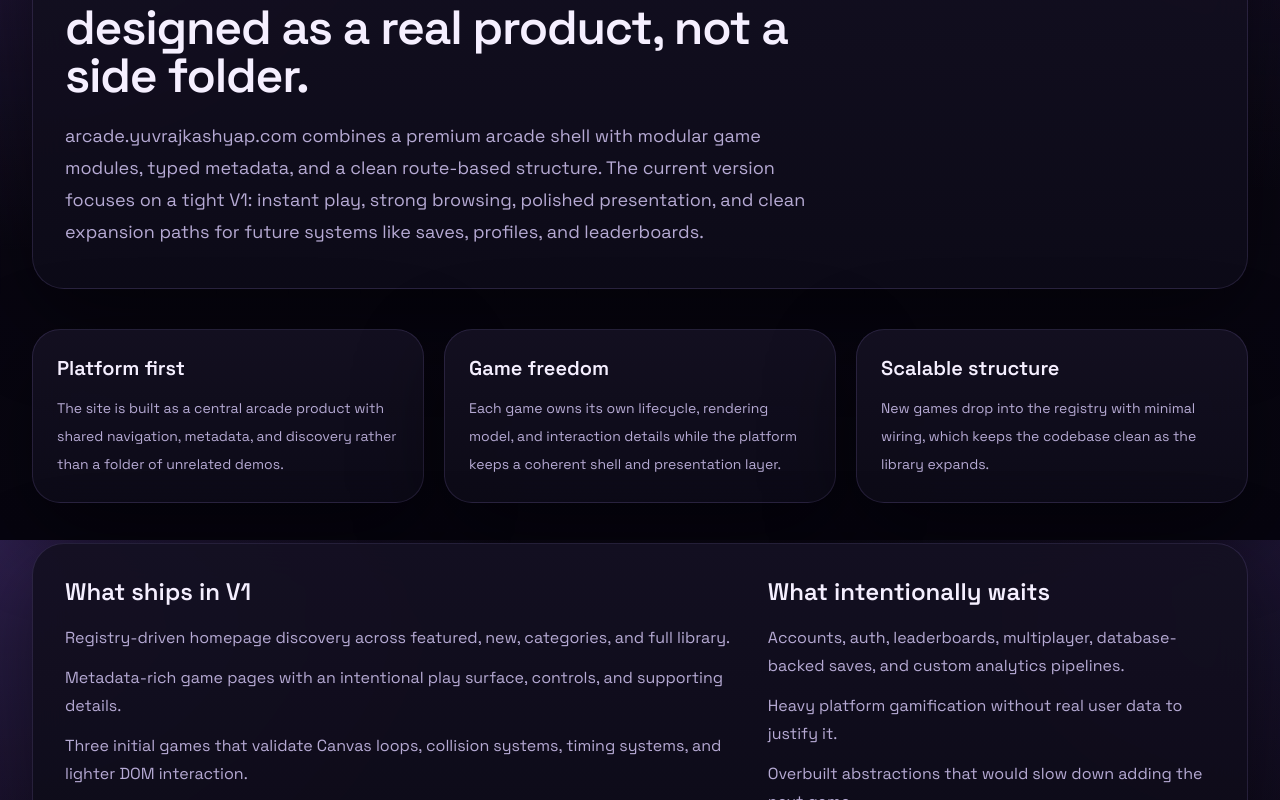
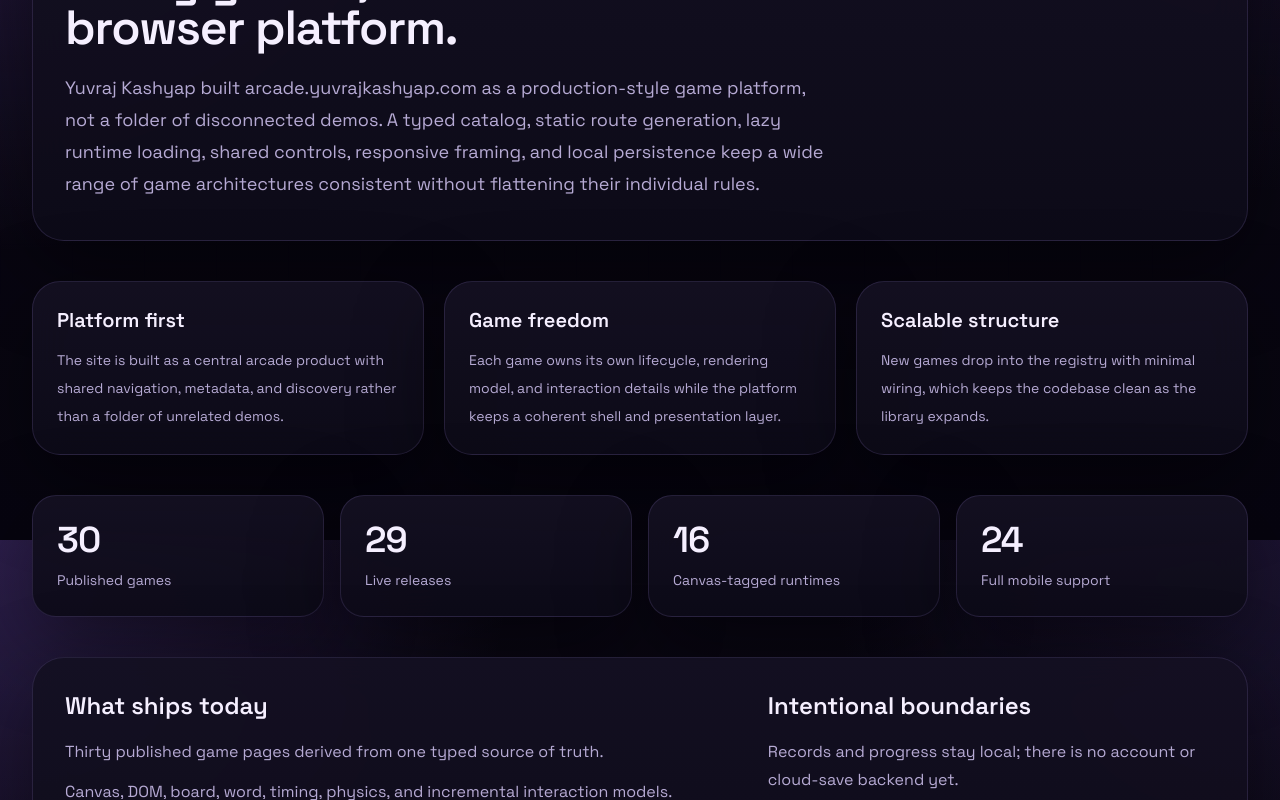
Before and after one commit to YuvrajKashyap/arcade, a Next.js app: page /about in a window 1280 px wide. Shown: the part 260-1060 px from the top of the page. Built offline with nearby package versions, Linux system fonts and the light colour scheme; no server answers.

Commit message:
fix: align public surfaces with the 30-game release

```diff
--- a/scripts/capture-recruiter-showcase.mjs
+++ b/scripts/capture-recruiter-showcase.mjs
@@ -1,10 +1,16 @@
-// Captures the deployed product for recruiter-facing documentation.
+// Captures a production build for recruiter-facing documentation.
 import { mkdir } from "node:fs/promises";
 import path from "node:path";
 import { chromium, devices } from "playwright";
 
 const baseUrl = process.env.ARCADE_CAPTURE_URL ?? "https://arcade.yuvrajkashyap.com";
 const outputRoot = path.resolve("public/brand/recruiter");
+
+const platformRoutes = [
+  { slug: "dashboard", route: "/" },
+  { slug: "library", route: "/library" },
+  { slug: "about", route: "/about" },
+];
 
 const games = [
   "snake",
@@ -69,8 +75,13 @@ const desktop = await browser.newContext({
 });
 const desktopPage = await desktop.newPage();
 
-await captureRoute(desktopPage, "/", path.join(outputRoot, "desktop", "dashboard.jpg"));
-await captureRoute(desktopPage, "/about", path.join(outputRoot, "desktop", "about.jpg"));
+for (const { slug, route } of platformRoutes) {
+  await captureRoute(
+    desktopPage,
+    route,
+    path.join(outputRoot, "desktop", `${slug}.jpg`),
+  );
+}
 
 for (const slug of games) {
   await captureRoute(
@@ -101,8 +112,13 @@ const mobile = await browser.newContext({
 });
 const mobilePage = await mobile.newPage();
 
-await captureRoute(mobilePage, "/", path.join(outputRoot, "mobile", "dashboard.jpg"));
-await captureRoute(mobilePage, "/about", path.join(outputRoot, "mobile", "about.jpg"));
+for (const { slug, route } of platformRoutes) {
+  await captureRoute(
+    mobilePage,
+    route,
+    path.join(outputRoot, "mobile", `${slug}.jpg`),
+  );
+}
 
 for (const slug of games) {
   await captureRoute(
@@ -115,4 +131,5 @@ for (const slug of games) {
 await mobile.close();
 await browser.close();
 
-console.log(`Captured ${games.length * 2 + 5} recruiter-showcase images from ${baseUrl}.`);
+const captureCount = games.length * 2 + platformRoutes.length * 2 + 1;
+console.log(`Captured ${captureCount} recruiter-showcase images from ${baseUrl}.`);
--- a/src/app/about/page.tsx
+++ b/src/app/about/page.tsx
@@ -1,10 +1,14 @@
 import type { Metadata } from "next";
 import { SectionReveal } from "@/components/ui/section-reveal";
+import { getPublishedGames } from "@/lib/games/catalog";
 
 export const metadata: Metadata = {
   title: "About",
   description:
-    "Learn how the arcade.yuvrajkashyap.com platform is structured, how games are added, and how the arcade is intended to grow.",
+    "See how Yuvraj Kashyap built a 30-game browser arcade around a typed catalog, isolated runtimes, shared interaction systems, and production-grade delivery.",
+  alternates: {
+    canonical: "/about",
+  },
 };
 
 const pillars = [
@@ -26,6 +30,18 @@ const pillars = [
 ];
 
 export default function AboutPage() {
+  const games = getPublishedGames();
+  const liveGames = games.filter((game) => game.status === "live").length;
+  const canvasGames = games.filter((game) => game.tags.includes("Canvas")).length;
+  const fullMobileGames = games.filter((game) => game.mobileSupport === "full").length;
+
+  const platformSignals = [
+    { value: games.length, label: "Published games" },
+    { value: liveGames, label: "Live releases" },
+    { value: canvasGames, label: "Canvas-tagged runtimes" },
+    { value: fullMobileGames, label: "Full mobile support" },
+  ];
+
   return (
     <div className="mx-auto flex w-full max-w-7xl flex-1 flex-col gap-10 px-4 py-10 sm:px-6 lg:px-8 lg:py-14">
       <SectionReveal>
@@ -34,13 +50,13 @@ export default function AboutPage() {
             About the platform
           </p>
           <h1 className="mt-4 max-w-3xl text-4xl font-semibold tracking-tight text-foreground sm:text-5xl">
-            A standalone browser arcade designed as a real product, not a side folder.
+            Thirty games, one cohesive browser platform.
           </h1>
           <p className="mt-5 max-w-3xl text-base leading-8 text-foreground-soft sm:text-lg">
-            arcade.yuvrajkashyap.com combines a premium arcade shell with modular game modules,
-            typed metadata, and a clean route-based structure. The current version focuses on a
-            tight V1: instant play, strong browsing, polished presentation, and clean expansion
-            paths for future systems like saves, profiles, and leaderboards.
+            Yuvraj Kashyap built arcade.yuvrajkashyap.com as a production-style game platform,
+            not a folder of disconnected demos. A typed catalog, static route generation, lazy
+            runtime loading, shared controls, responsive framing, and local persistence keep a
+            wide range of game architectures consistent without flattening their individual rules.
           </p>
         </section>
       </SectionReveal>
@@ -61,24 +77,40 @@ export default function AboutPage() {
         </section>
       </SectionReveal>
 
+      <SectionReveal delay={0.1}>
+        <section className="grid gap-4 sm:grid-cols-2 lg:grid-cols-4">
+          {platformSignals.map((signal) => (
+            <article
+              key={signal.label}
+              className="surface-panel rounded-[1.5rem] px-6 py-6"
+            >
+              <p className="text-4xl font-semibold tracking-tight text-foreground">
+                {signal.value}
+              </p>
+              <p className="mt-2 text-sm leading-6 text-foreground-soft">{signal.label}</p>
+            </article>
+          ))}
+        </section>
+      </SectionReveal>
+
       <SectionReveal delay={0.12}>
         <section className="surface-panel rounded-[2rem] px-6 py-8 sm:px-8">
           <div className="grid gap-8 lg:grid-cols-[1.2fr_0.8fr]">
             <div>
-              <h2 className="text-2xl font-semibold text-foreground">What ships in V1</h2>
+              <h2 className="text-2xl font-semibold text-foreground">What ships today</h2>
               <ul className="mt-4 space-y-3 text-sm leading-7 text-foreground-soft sm:text-base">
-                <li>Registry-driven homepage discovery across featured, new, categories, and full library.</li>
-                <li>Metadata-rich game pages with an intentional play surface, controls, and supporting details.</li>
-                <li>Three initial games that validate Canvas loops, collision systems, timing systems, and lighter DOM interaction.</li>
-                <li>Lightweight shared utilities instead of a rigid engine abstraction.</li>
+                <li>Thirty published game pages derived from one typed source of truth.</li>
+                <li>Canvas, DOM, board, word, timing, physics, and incremental interaction models.</li>
+                <li>Keyboard and touch metadata for every game, with honest mobile-support labels.</li>
+                <li>CI, analytics, SEO metadata, a sitemap, source attribution, and automated visual evidence.</li>
               </ul>
             </div>
             <div>
-              <h2 className="text-2xl font-semibold text-foreground">What intentionally waits</h2>
+              <h2 className="text-2xl font-semibold text-foreground">Intentional boundaries</h2>
               <ul className="mt-4 space-y-3 text-sm leading-7 text-foreground-soft sm:text-base">
-                <li>Accounts, auth, leaderboards, multiplayer, database-backed saves, and custom analytics pipelines.</li>
-                <li>Heavy platform gamification without real user data to justify it.</li>
-                <li>Overbuilt abstractions that would slow down adding the next game.</li>
+                <li>Records and progress stay local; there is no account or cloud-save backend yet.</li>
+                <li>Multiplayer and global leaderboards wait until real product demand justifies them.</li>
+                <li>Shared browser mechanics remain lightweight instead of becoming a premature custom engine.</li>
               </ul>
             </div>
           </div>
--- a/src/app/concept/[id]/page.tsx
+++ b/src/app/concept/[id]/page.tsx
@@ -1,6 +1,15 @@
 import fs from "fs";
 import path from "path";
 import Link from "next/link";
+import type { Metadata } from "next";
+
+export const metadata: Metadata = {
+  title: "Internal design concept",
+  robots: {
+    index: false,
+    follow: false,
+  },
+};
 
 export default async function ConceptPage({
   params,
--- a/src/app/design/[id]/layout.tsx
+++ b/src/app/design/[id]/layout.tsx
@@ -1,3 +1,12 @@
+import type { Metadata } from "next";
+
+export const metadata: Metadata = {
+  robots: {
+    index: false,
+    follow: false,
+  },
+};
+
 export default function DesignLayout({
   children,
 }: {
--- a/src/app/library/page.tsx
+++ b/src/app/library/page.tsx
@@ -6,6 +6,9 @@ export const metadata: Metadata = {
   title: "Library",
   description:
     "Browse the full arcade.yuvrajkashyap.com catalog across featured titles, new releases, categories, and the complete library.",
+  alternates: {
+    canonical: "/library",
+  },
 };
 
 export default function LibraryPage() {
--- a/src/app/play-design/[id]/layout.tsx
+++ b/src/app/play-design/[id]/layout.tsx
@@ -1,3 +1,12 @@
+import type { Metadata } from "next";
+
+export const metadata: Metadata = {
+  robots: {
+    index: false,
+    follow: false,
+  },
+};
+
 export default function PlayDesignLayout({
   children,
 }: {
--- a/src/app/play-design/page.tsx
+++ b/src/app/play-design/page.tsx
@@ -1,8 +1,13 @@
+import type { Metadata } from "next";
 import { playDesignCatalog } from "@/lib/play-designs/catalog";
 import { PlayDesignSelector } from "@/components/play-designs/play-design-selector";
 
-export const metadata = {
+export const metadata: Metadata = {
   title: "Play Design Selector",
+  robots: {
+    index: false,
+    follow: false,
+  },
 };
 
 export default function PlayDesignSelectorPage() {
--- a/src/app/sitemap.ts
+++ b/src/app/sitemap.ts
@@ -17,6 +17,12 @@ export default function sitemap(): MetadataRoute.Sitemap {
       changeFrequency: "monthly",
       priority: 0.6,
     },
+    {
+      url: `${baseUrl}/library`,
+      lastModified: new Date(),
+      changeFrequency: "weekly",
+      priority: 0.9,
+    },
   ];
 
   return routes.concat(
```
Also changed, not shown: 5 other files (tests, documents, lock files or other folders).
